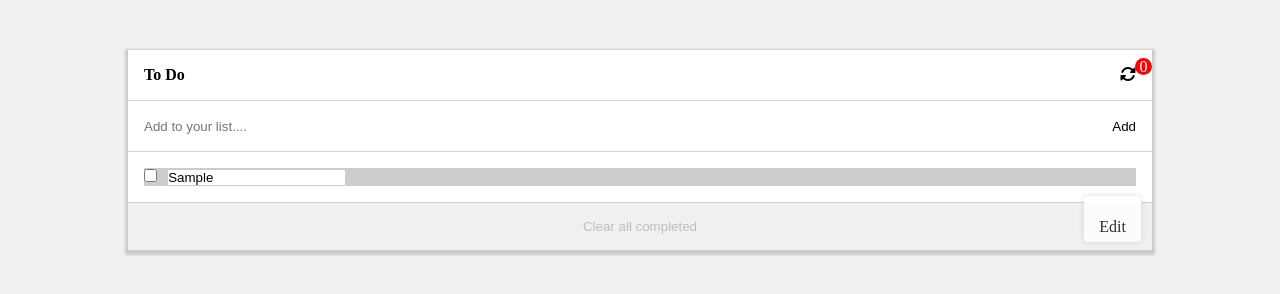
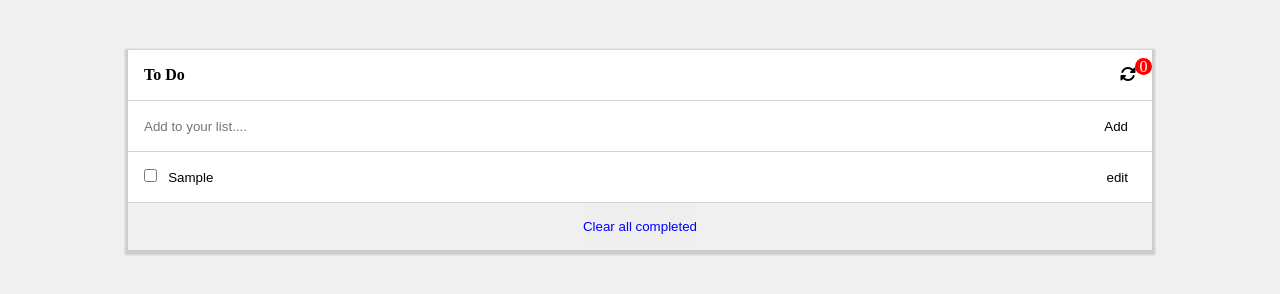
Before and after one commit to Laniva/To-do-list, a website: page index.html in a window 1280 px wide. Both pictures are taken after typing "Sample" into the empty fields and a click on the button "Add". Drawn offline with Linux system fonts and the light colour scheme.

Commit message:
Implement edit a todo

```diff
--- a/index.html
+++ b/index.html
@@ -31,7 +31,10 @@
             </li>
         </ul>
         <ul id="list-wrap" class="list-container"></ul>
-        <button onclick=clearAll() id="clear-all">Clear all completed</button>
+        <div class="clear-all-wrap">
+        <button onclick=clearAll() class="clear-all">Clear all completed</button>
+        <button onclick=displayTodos() class="save-changes hide">save changes</button>
+        </div>
     </main>
     <script src="index.js"></script>
 </body>
--- a/index.js
+++ b/index.js
@@ -4,7 +4,8 @@ let todoContainer = document.querySelector('#list-wrap');
 
 const displayTodos = () => {
     let result = '';
-
+    let saveChanges = document.querySelector('.save-changes')
+    saveChanges.classList.add('hide')
     let todos = JSON.parse(localStorage.getItem('todos'))
     if(todos){
         toDos = todos
@@ -14,28 +15,19 @@ const displayTodos = () => {
         <li id='' class="list-item">
             <form id='' class='edit-todo' action="">
                 <div class="label-wrap">
-              <div class="edit-todo hide" data-id="${todo.id + 1}">
-                <label for='edit-item'>
-                  <input class="input" type="text" name="edit-item" value="${todo.text}">
+
+                     <label for="checkbox">
+                      <input onClick=showDeleteBtn(${todo.id}) class="checkbox" type="checkbox" name="checkbox" id='checkbox'>
+                     </label>
+                      <label for='todo'>
+                    <input class="input" type="text" name="add-item" id='todo' data-id="${todo.id}" value="${todo.text}">
                 </label>
-                  <button id="${todo.id}">Update</button>
-              </div>
-                    <div class="todo-item">
-                     <label for="checkbox">
-                      <input onClick=showDeleteBtn(${todo.id}) class="checkbox" type="checkbox" name="checkbox" id=''>
-                     </label>
-                      <label for='add-item'>
-                    <input class="input" type="text" name="add-item" id='add-item' data-id="${todo.id}" value="${todo.text}">
-                </label>
-                    </div>
+
                 </div>
             </form>
-                 <div class="settings">
-                  <ul class="menu">
-                    <li onClick=showEditInput() id="" class="drag">Edit</li>
-                    <li onClick=deleteTodo(${todo.id}) id="${todo.id}" class="drag hide">Remove</li>
-                  </ul>
-                 </div>
+            <button onClick=editTodo(${todo.id}) id="" class="drag">edit</button>
+            <button onClick=deleteTodo(${todo.id}) id="${todo.id}" class="drag hide">remove</button>
+
         </li>
         `
         return result;
@@ -81,16 +73,17 @@ const showDeleteBtn = (id) => {
     deleteBtn.classList.toggle('hide')
 }
 
-// const editTodo = (id) =>{
-//     let editBtn = document.getElementById(id)
-//     let todo = toDos.find((todo) => todo.id === id)
-//     let input = document.querySelector(`[data-id=${id}]`)
-//     if(input.value.length !== 0){
-//         todo.text = input.value;
-//         localStorage.setItem('todos', JSON.stringify(toDos))
-//         displayTodos()
-//     }
-// }
+const editTodo = (id) =>{
+    let todo = toDos.find((todo) => todo.id === id)
+    let saveChanges = document.querySelector('.save-changes')
+    saveChanges.classList.toggle('hide')
+    let input = document.querySelector(`[data-id="${id}"]`)
+    input.style.border = '1px solid red';
+    if(input.value.length !== 0){
+        todo.text = input.value;
+        localStorage.setItem('todos', JSON.stringify(toDos))
+    }
+}
 
 // const editTodo = (id) => {
 //     let editBtn = document.getElementById(id);
@@ -98,11 +91,6 @@ const showDeleteBtn = (id) => {
 //     return textInput.value = todo.text;
 // }
 
-const showEditInput = () => {
-    // let input = document.querySelector(`[data-id=${id + 1}]`)
-    // input.classList.toggle('hide');
-    console.log("click");
-}
 
 const clearAll = () => {
     let todos = toDos.filter((todo) => todo.completed === false)
--- a/style.css
+++ b/style.css
@@ -77,17 +77,6 @@ body {
   border-bottom: 1px solid lightgray;
 }
 
-.edit-todo,
-.todo-item{
-  display: flex;
-  justify-content: space-between;
-}
-
-.edit-todo{
-  background-color: #ccc;
-}
-
-
 .title-wrap h4 {
   text-transform: capitalize;
 }
@@ -104,8 +93,6 @@ body {
 .list-item .label-wrap {
   display: flex;
   align-items: center;
-  flex-direction: column;
-  gap: 1rem;
 }
 
 .list-item button{
@@ -113,11 +100,7 @@ body {
   outline: none;
   background: transparent;
   cursor: pointer;
-}
-
-.list-item .settings{
-  cursor: pointer;
-  position: relative;
+  margin-right: 0.5rem;
 }
 
 .hide{
@@ -133,42 +116,23 @@ body {
   cursor: pointer;
 }
 
-.list-item .menu{
-  position: absolute;
-  padding: 5px 0;
-  right: -5px;
-  bottom: -65px;
-  background-color: white;
-  border-radius: 4px;
-  box-shadow: 0 0 6px rgba(0,0,0,0.15);
-}
+ .clear-all-wrap {
+  display: flex;
+  justify-content: space-around;
+  align-items: center;
+  width: 100%;
+  background: #f0f0f0;
+ }
 
-.menu li{
-  list-style-type: none;
-  height: 25px;
-  font-size: 16px;
-  margin-bottom: 2px;
-  padding: 17px 15px;
-  justify-content: flex-start;
-}
-
-.menu li:hover{
-  background-color: #f5f5f5f5;
-}
-
-.menu li i{
-  padding-right: 8px;
-}
-
-#clear-all {
-  width: 100%;
+.clear-all,
+.save-changes {
   border: none;
   padding-top: 1rem;
   padding-bottom: 1rem;
-  background: #f0f0f0;
-  opacity: 0.2;
+  color: blue;
 }
 
-#clear-all:hover {
+.clear-all:hover,
+.save-changes:hover {
   cursor: pointer;
 }
```
